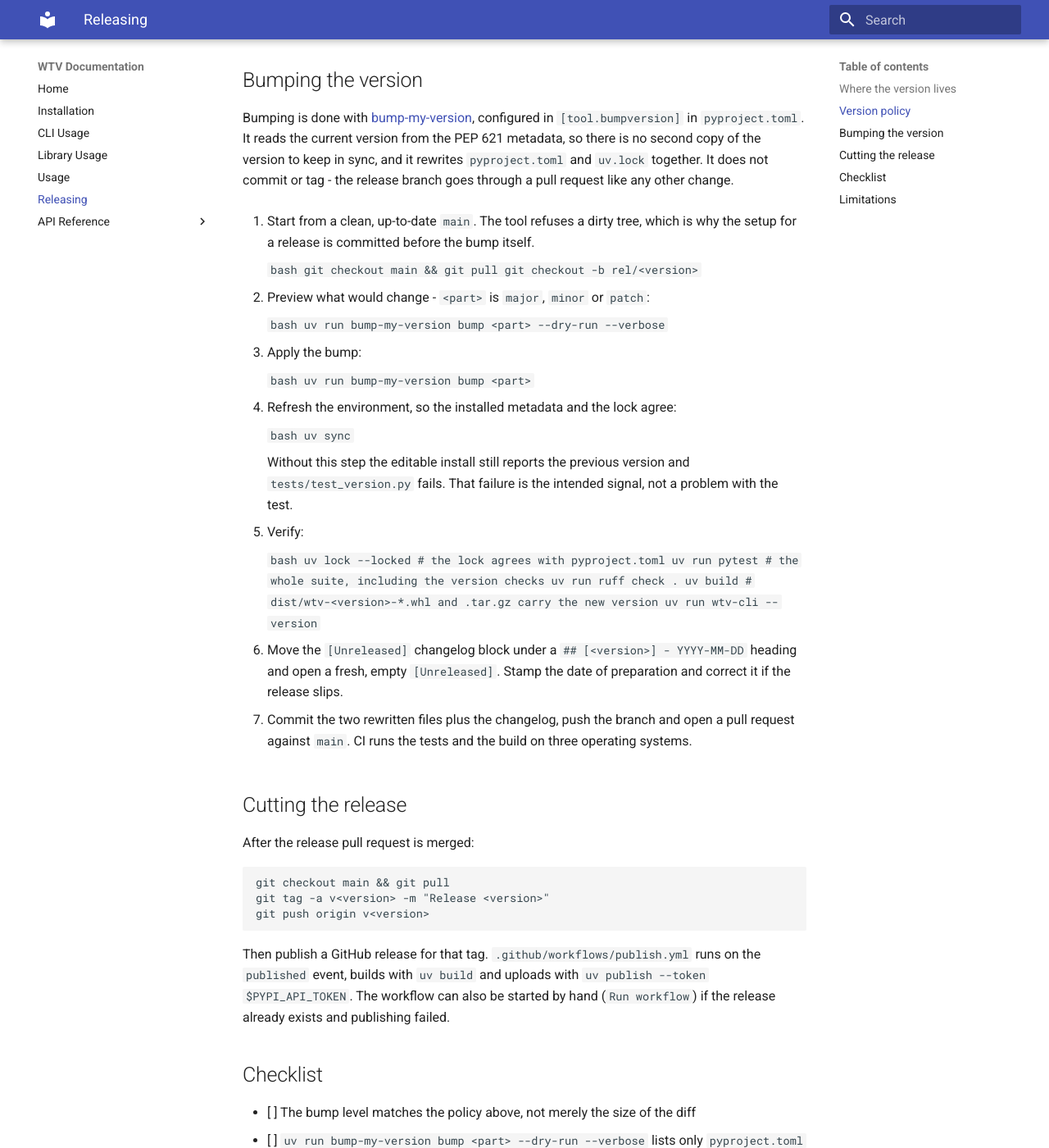
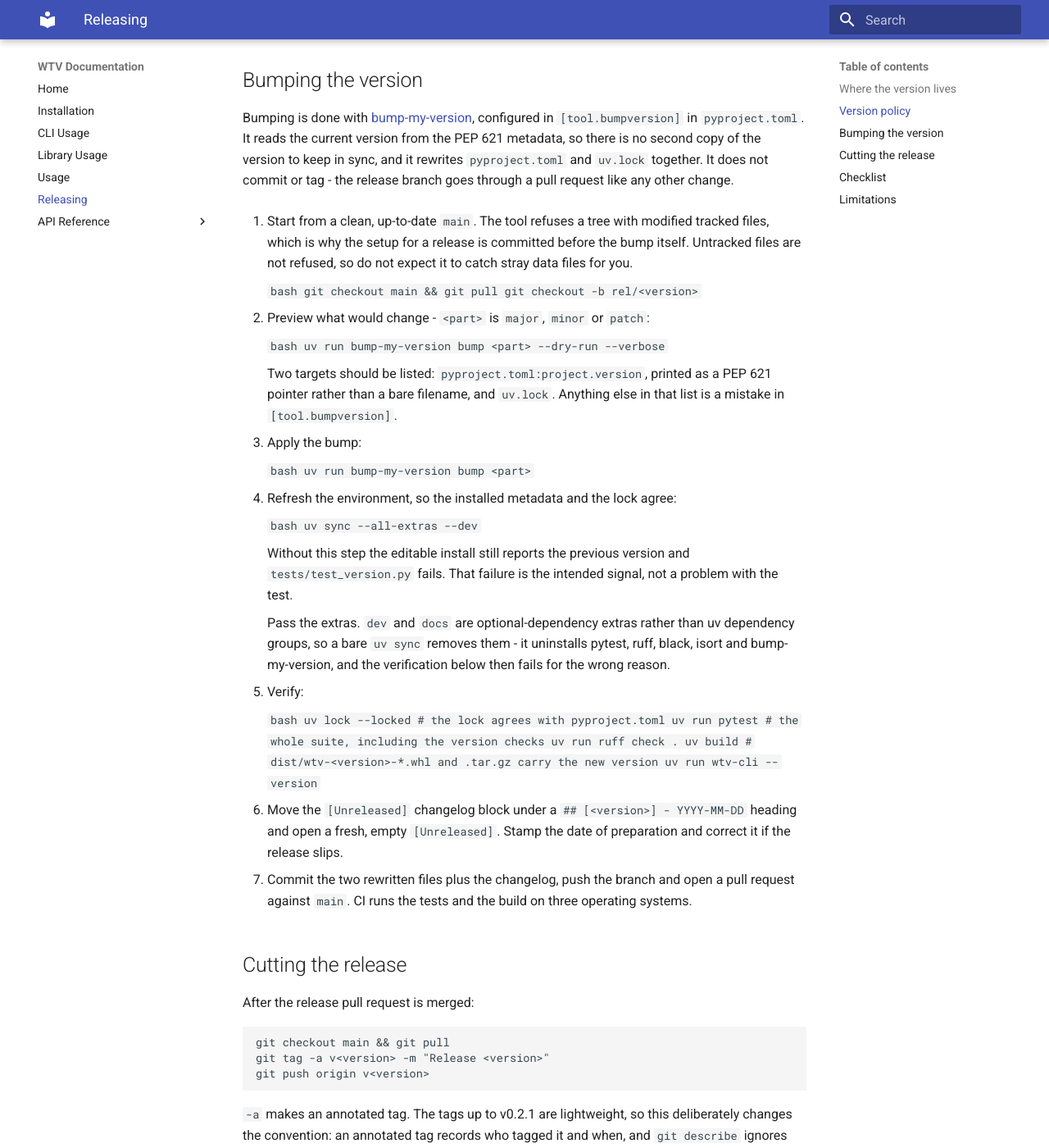
Before and after one commit to RECETOX/wtv, an MkDocs documentation site: the page built from docs/releasing.md, in a window 1280 px wide and 1400 px high, scrolled down 1211 px. Shown: the whole window at 82% size. Built offline with MkDocs 1.6.1 and Material for MkDocs 9.7.7, drawn with Linux system fonts in a browser that asks for light colours; some of the changed text lies outside the part shown.

Commit message:
Fix the release procedure the first release followed it
An independent audit of this branch, checked by hand:

- Step 4 said `uv sync`. `dev` and `docs` are optional-dependency extras, not uv
  dependency groups, so a bare sync uninstalls them: `uv sync --dry-run` reports
  it would remove 61 packages including pytest, ruff and bump-my-version, and the
  verification in step 5 then fails for the wrong reason. The repo's own calls
  pass `--all-extras --dev`; only the new doc dropped it.
- "The tool refuses a dirty tree" holds for modified tracked files only. A bump
  with an untracked file present succeeds, measured in a scratch clone.
- The dry run prints `pyproject.toml:project.version`, not a bare filename, so the
  checklist now names what to look for.
- `git tag -a` is annotated while all five existing tags are lightweight, which is
  deliberate and now said: `git describe` reports "No annotated tags can describe"
  here and only works with `--tags`.
- `test_cli_reports_the_declared_version` compared the printed version against
  `wtv.__version__`, the very value the CLI interpolates, so it passed with a bogus
  one - verified by patching the CLI to print 9.9.9-bogus - and never checked that
  no work had started. It now compares against the declaration and asserts the
  selection never ran.
- The `# pragma: no cover` was inert: nothing in this project collects coverage.

Co-Authored-By: Claude Code <noreply@anthropic.com>

````diff
--- a/docs/releasing.md
+++ b/docs/releasing.md
@@ -43,8 +43,10 @@ keep in sync, and it rewrites `pyproject.toml` and `uv.lock` together. It does n
 commit or tag - the release branch goes through a pull request like any other
 change.
 
-1.  Start from a clean, up-to-date `main`. The tool refuses a dirty tree, which is
-    why the setup for a release is committed before the bump itself.
+1.  Start from a clean, up-to-date `main`. The tool refuses a tree with modified
+    tracked files, which is why the setup for a release is committed before the
+    bump itself. Untracked files are not refused, so do not expect it to catch
+    stray data files for you.
 
     ```bash
     git checkout main && git pull
@@ -57,6 +59,10 @@ change.
     uv run bump-my-version bump <part> --dry-run --verbose
     ```
 
+    Two targets should be listed: `pyproject.toml:project.version`, printed as a
+    PEP 621 pointer rather than a bare filename, and `uv.lock`. Anything else in
+    that list is a mistake in `[tool.bumpversion]`.
+
 3.  Apply the bump:
 
     ```bash
@@ -66,12 +72,17 @@ change.
 4.  Refresh the environment, so the installed metadata and the lock agree:
 
     ```bash
-    uv sync
+    uv sync --all-extras --dev
     ```
 
     Without this step the editable install still reports the previous version and
     `tests/test_version.py` fails. That failure is the intended signal, not a
     problem with the test.
+
+    Pass the extras. `dev` and `docs` are optional-dependency extras rather than
+    uv dependency groups, so a bare `uv sync` removes them - it uninstalls pytest,
+    ruff, black, isort and bump-my-version, and the verification below then fails
+    for the wrong reason.
 
 5.  Verify:
 
@@ -101,6 +112,10 @@ git tag -a v<version> -m "Release <version>"
 git push origin v<version>
 ```
 
+`-a` makes an annotated tag. The tags up to v0.2.1 are lightweight, so this
+deliberately changes the convention: an annotated tag records who tagged it and
+when, and `git describe` ignores lightweight tags unless given `--tags`.
+
 Then publish a GitHub release for that tag. `.github/workflows/publish.yml` runs
 on the `published` event, builds with `uv build` and uploads with
 `uv publish --token $PYPI_API_TOKEN`. The workflow can also be started by hand
@@ -109,8 +124,9 @@ on the `published` event, builds with `uv build` and uploads with
 ## Checklist
 
 - [ ] The bump level matches the policy above, not merely the size of the diff
-- [ ] `uv run bump-my-version bump <part> --dry-run --verbose` lists only
-      `pyproject.toml` and `uv.lock`
+- [ ] The dry run lists only `pyproject.toml:project.version` and `uv.lock`
+- [ ] The environment was refreshed with `uv sync --all-extras --dev`, so the
+      verification ran with the tools installed
 - [ ] Every user-visible change since the previous tag is in the changelog section
       for this release, including its reason and any limitation
 - [ ] `uv lock --locked`, `uv run pytest`, `uv run ruff check .` and `uv build` pass
@@ -130,3 +146,9 @@ on the `published` event, builds with `uv build` and uploads with
 - The `uv.lock` entry under `[tool.bumpversion]` matches the shape of the lock
   file uv writes today. If that shape changes, the bump stops with an error
   (`ignore_missing_version = false`) rather than half-bumping the release.
+- `dev` is a published extra, not a uv dependency group, so `bump-my-version` and
+  the other release tools appear in `Requires-Dist ... extra == "dev"` and
+  `pip install wtv[dev]` pulls them. Moving the whole `dev` extra to a
+  `[dependency-groups]` section would keep them out of the published metadata and
+  make a bare `uv sync` install them; that changes every `uv sync --all-extras`
+  call in the README, the docs and CI, so it is a change for its own branch.
--- a/wtv/__init__.py
+++ b/wtv/__init__.py
@@ -7,8 +7,9 @@ from importlib.metadata import PackageNotFoundError, version
 
 try:
     __version__ = version("wtv")
-except PackageNotFoundError:  # pragma: no cover - source tree without an install
-    # Importing the package must not fail when it is used straight from a clone.
+except PackageNotFoundError:
+    # A source tree that was never installed. Importing the package must not fail
+    # over it; "0+unknown" is a legal PEP 440 version that no release can have.
     __version__ = "0+unknown"
 
 __all__ = ["__version__"]
````
Also changed, not shown: README.md (+1 -1 lines), 1 other file.
